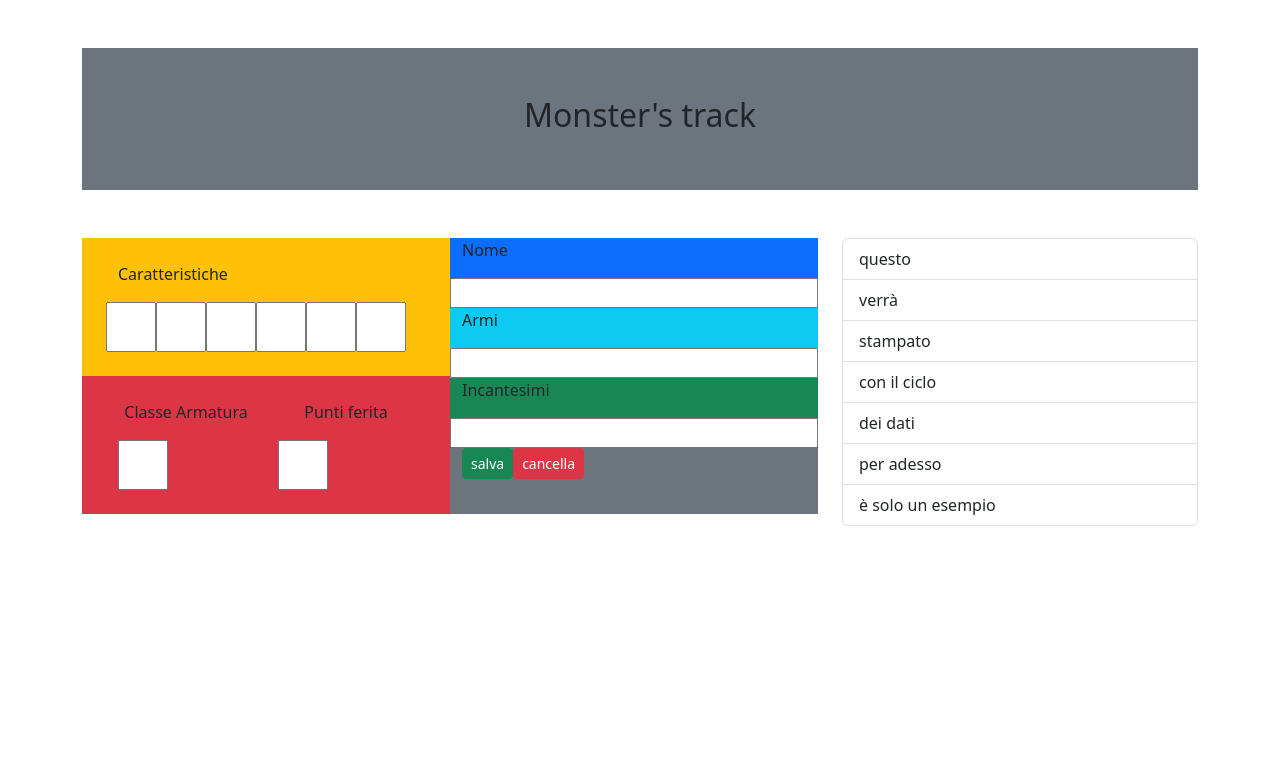
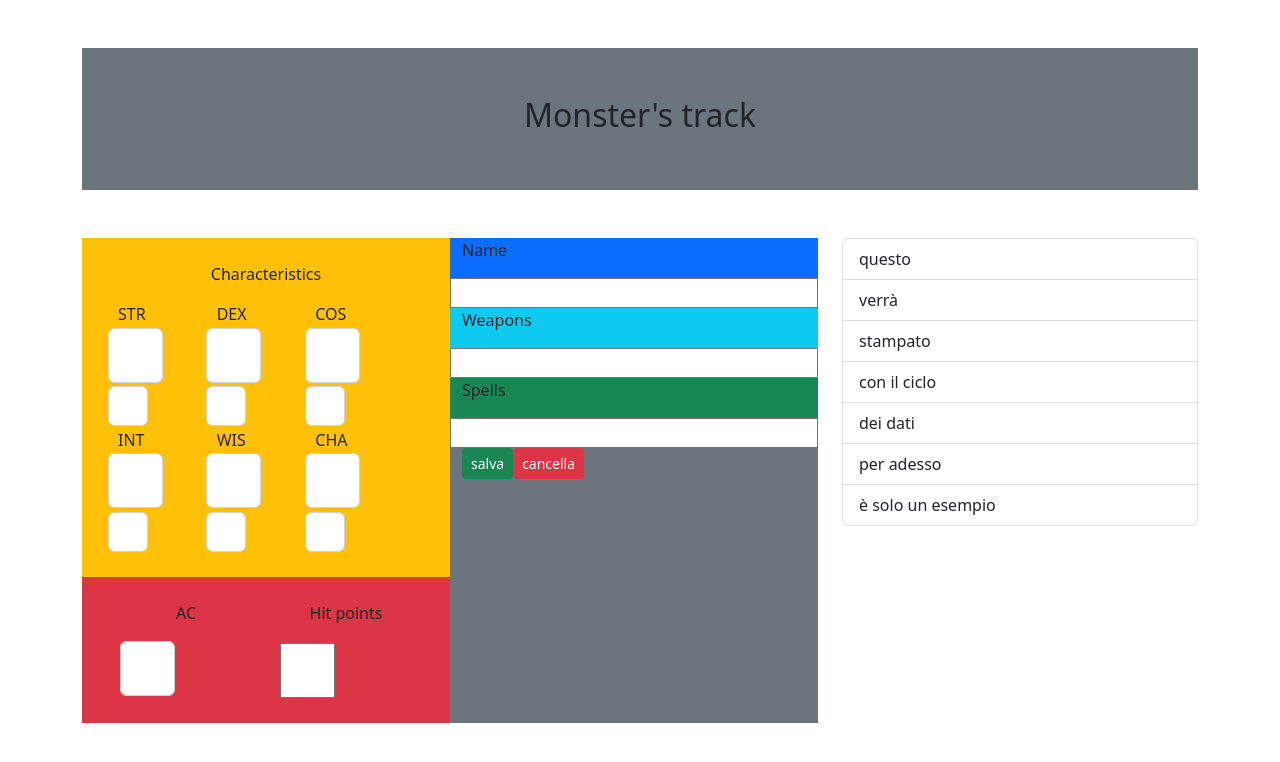
Before and after one commit to francesco-cadderi/react_ded_project, a React (Vite) app: page / in a window 1280 px wide. Shown: the top 762 px of the page. Built offline with nearby package versions, Linux system fonts and the light colour scheme.

Commit message:
Character sheet grafica

```diff
--- a/src/App.css
+++ b/src/App.css
@@ -1,4 +1,10 @@
 .cellInput {
-  width: 50px;
-  height: 50px;
+  width: 55px;
+  height: 55px;
+  margin: 0.1rem;
 }
+.cellInputMod {
+  width: 40px;
+  height:40px;
+  margin: 0.1rem;
+}
--- a/src/components/CharacterSheet.jsx
+++ b/src/components/CharacterSheet.jsx
@@ -1,40 +1,80 @@
 const CharacterSheet = () => {
     return (
-        <div className='col-1 col-md-8'>
+      <div className='col-12 col-md-8'>
         <div className='bg-secondary container'>
           <div className='row'>
             <div className='col-6'>
               <div className='row bg-warning p-4'>
-              <p>Caratteristiche</p>
-                <input className='cellInput'></input>
-                <input className='cellInput'></input>
-                <input className='cellInput'></input>
-                <input className='cellInput'></input>
-                <input className='cellInput'></input>
-                <input className='cellInput'></input>
+                <p className="text-center">Characteristics</p>
+                <div className="row">
+                  <div className="col-4">
+                    <span>STR</span>
+                    <div className="row">
+                      <input className='cellInput form-control col-6'></input>
+                      <input className='cellInputMod form-control col-6'></input>
+                    </div>
+                  </div>
+                  <div className="col-4">
+                    <span>DEX</span>
+                    <div className="row">
+                      <input className='cellInput form-control col-6'></input>
+                      <input className='cellInputMod form-control col-6'></input>
+                    </div>
+                  </div>
+                  <div className="col-4">
+                    <span>COS</span>
+                    <div className="row">
+                      <input className='cellInput form-control col-6'></input>
+                      <input className='cellInputMod form-control col-6'></input>
+                    </div>
+                  </div>
+                </div>
+                <div className="row">
+                  <div className="col-4">
+                    <span>INT</span>
+                    <div className="row">
+                      <input className='cellInput form-control col-6'></input>
+                      <input className='cellInputMod form-control col-6'></input>
+                    </div>
+                  </div>
+                  <div className="col-4">
+                    <span>WIS</span>
+                    <div className="row">
+                      <input className='cellInput form-control col-6'></input>
+                      <input className='cellInputMod form-control col-6'></input>
+                    </div>
+                  </div>
+                  <div className="col-4">
+                    <span>CHA</span>
+                    <div className="row">
+                      <input className='cellInput form-control col-6'></input>
+                      <input className='cellInputMod form-control col-6'></input>
+                    </div>
+                  </div>
+                </div>
               </div>
               <div className='row bg-danger p-4'>
                 <div className='col-6'>
-                  <p className="text-center">Classe Armatura</p>
-                  <input className='cellInput'></input>
+                  <p className="text-center">AC</p>
+                  <input className='cellInput form-control'></input>
                 </div>
                 <div className='col-6'>
-                  <p className="text-center">Punti ferita</p>
-                  <input className='cellInput'></input>
+                  <p className="text-center">Hit points</p>
+                  <input className='cellInput col-lg-4 col-lg-offset-4'></input>
                 </div>
               </div>
             </div>
             <div className='col-6'>
               <div className='row bg-primary'>
-                <p>Nome</p>
+                <p>Name</p>
                 <input></input>
               </div>
               <div className='row bg-info'>
-                <p>Armi</p>
+                <p>Weapons</p>
                 <input></input>
               </div>
               <div className='row bg-success'>
-                <p>Incantesimi</p>
+                <p>Spells</p>
                 <input></input>
               </div>
               <div className='spacebetween'>
--- a/src/components/CharactersList.jsx
+++ b/src/components/CharactersList.jsx
@@ -1,6 +1,6 @@
 const CharactersList = () => {
     return (
-        <div className='col-1 col-md-4'>
+        <div className='col-12 col-md-4'>
             <ul class="list-group">
             <li class="list-group-item">questo</li>
             <li class="list-group-item">verrà</li>
```
